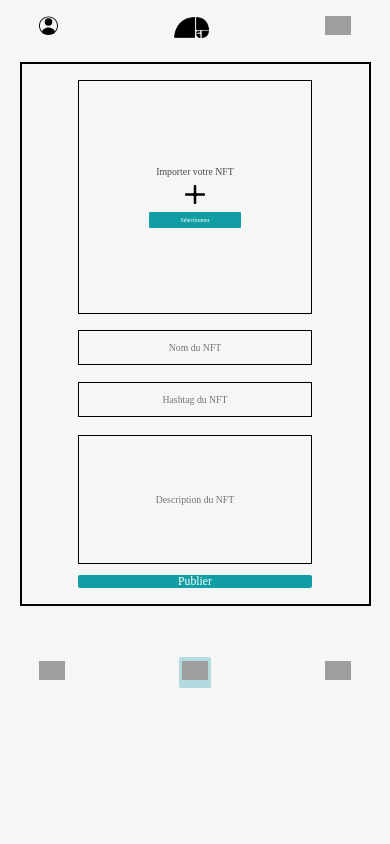
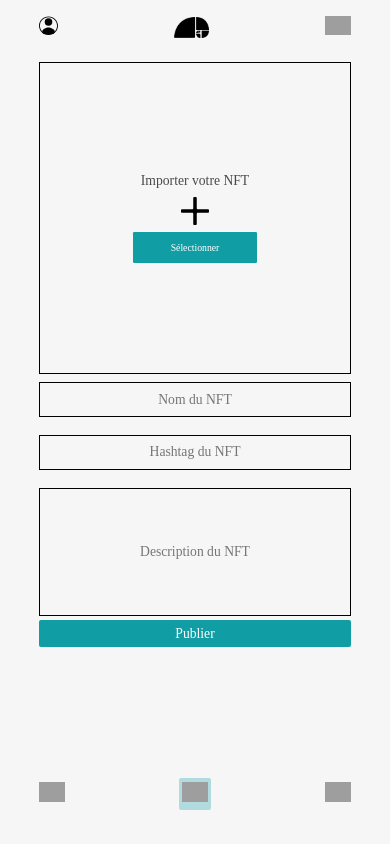
Before and after one commit to MCharretier/neos, a PHP site: page /templates/crea_post.php in a window 390 px wide. Run offline with PHP 8.4, Linux system fonts and the light colour scheme; the visitor is signed in with stand-in values (Sample User, id 1); grey boxes are pictures that could not be loaded.

Commit message:
Responsive de la page accueil et de la page création de post

```diff
--- a/style/crea_post.css
+++ b/style/crea_post.css
@@ -48,8 +48,9 @@ header img {
 }
 
 body {
-    width: 100%;
-    height: 100%;
+    position: relative;
+    width: 100vw;
+    height: 100vh;
 }
 
 main {
@@ -102,8 +103,8 @@ nav ul {
     display: flex;
     flex-direction: column;
     align-items: center;
-    justify-content: space-between;
-    width: 100%;
+    justify-content: space-around;
+    width: 85%;
 }
 
 .logo {
@@ -117,7 +118,6 @@ nav ul {
     flex-direction: column;
     border: #000000 solid 2px;
     width: 90%;
-    height: 90%;
     align-items: center;
     justify-content: space-between;
     padding: 2vw;
@@ -128,7 +128,6 @@ nav ul {
     display: flex;
     justify-content: space-around;
     width: 100%;
-    height: 67%;
 }
 
 .import {
@@ -230,12 +229,13 @@ p {
 
 footer {
     display: none;
-    position: sticky;
+    position: fixed;
     bottom: 0;
+    right: 0;
     height: 10vh;
     width: 100%;
     padding: 0 10vw;
-    margin: 2vw 0;
+    margin-bottom: 2vw;
     background-color: #f6f6f6;
 }
 
@@ -283,8 +283,9 @@ footer img {
     }
 
     .cadre {
-        height: 100%;
-        padding: 2vw;
+        padding: 1vw;
+        margin-top: 0;
+        width: 80%;
     }
 
     .contenu {
@@ -294,31 +295,62 @@ footer img {
     }
 
     .import {
-        height: 50vw;
-        width: 50vw;
-        margin-bottom: 4vw;
+        height: 30vw;
+        width: 30vw;
+        margin-bottom: 2vw;
     }
 
     .select {
-        height: 50vw;
-        width: 50vw;
+        height: 30vw;
+        width: 30vw;
     }
 
     .info {
-        height: 50vw;
-        width: 50vw;
+        height: 25vw;
+        width: 30vw;
     }
 
     .publier {
-        margin-top: 3vw;
+        margin-top: 1vw;
+    }
+
+}
+
+@media screen and (max-width: 900px) {
+
+    .cadre {
+        padding: 2vw;
+    }
+
+    .info {
+        height: 30vw;
+        width: 30vw;
     }
 
 }
 
 @media screen and (max-width: 800px) {
 
+    body {
+        height: 100%;
+        width: 100%;
+    }
+
+    main {
+        justify-content: center;
+        height: 100%;
+    }
+
     header {
         display: flex;
+    }
+
+    .corps {
+        justify-content: start;
+    }
+
+    .cadre {
+        width: 100%;
     }
 
     .corps .logo {
@@ -333,28 +365,28 @@ footer img {
         display: flex;
     }
 
-    .cadre {
-        padding: 4vw;
-    }
-
     .import {
-        height: 60vw;
-        width: 60vw;
-        margin-bottom: 4vw;
+        height: 35vw;
+        width: 35vw;
+        margin-bottom: 2vw;
     }
 
     .select {
-        height: 60vw;
-        width: 60vw;
+        height: 35vw;
+        width: 35vw;
     }
 
     .info {
-        height: 60vw;
-        width: 60vw;
+        height: 20vw;
+        width: 40vw;
+    }
+
+    .description {
+        height: 40%;
     }
 
     .publier {
-        width: 60vw;
+        width: 40vw;
         height: 15%;
         font-size: 3vw;
     }
@@ -365,3 +397,133 @@ footer img {
     }
 
 }
+
+@media screen and (max-width: 700px) {
+
+    .import {
+        height: 40vw;
+        width: 40vw;
+    }
+
+    .select {
+        height: 40vw;
+        width: 40vw;
+    }
+
+    .info {
+        height: 29vw;
+        width: 40vw;
+    }
+
+    .description {
+        height: 50%;
+    }
+
+}
+
+@media screen and (max-width: 600px) {
+
+    .cadre {
+        border: none;
+    }
+
+    .import {
+        height: 50vw;
+        width: 50vw;
+    }
+
+    p {
+        font-size: 3.5vw;
+    }
+
+    .plus {
+        height: 7vw;
+    }
+
+    .fake {
+        height: 10%;
+    }
+
+    .fake p {
+        font-size: 2.5vw;
+    }
+
+    .select {
+        height: 50vw;
+        width: 50vw;
+    }
+
+    .info {
+        height: 35vw;
+        width: 50vw;
+    }
+
+    .info input {
+        font-size: 3.5vw;
+    }
+
+    .description {
+        height: 50%;
+    }
+
+    .publier {
+        width: 50vw;
+    }
+
+}
+
+@media screen and (max-width: 500px) {
+
+    .import {
+        height: 70vw;
+        width: 70vw;
+    }
+
+    .select {
+        height: 70vw;
+        width: 70vw;
+    }
+
+    .info {
+        height: 35vw;
+        width: 70vw;
+    }
+
+    .description {
+        height: 55%;
+    }
+
+    .publier {
+        width: 70vw;
+        font-size: 3.5vw;
+    }
+
+}
+
+@media screen and (max-width: 400px) {
+
+    .import {
+        height: 80vw;
+        width: 80vw;
+    }
+
+    .select {
+        height: 80vw;
+        width: 80vw;
+    }
+
+    .info {
+        height: 60vw;
+        width: 80vw;
+    }
+
+    .description {
+        height: 55%;
+    }
+
+    .publier {
+        height: 7vw;
+        width: 80vw;
+    }
+
+}
```
Also changed, not shown: style/accueil.css (+30 -0 lines), style/post.css (+4 -4 lines), templates/accueil.php (+5 -5 lines).
